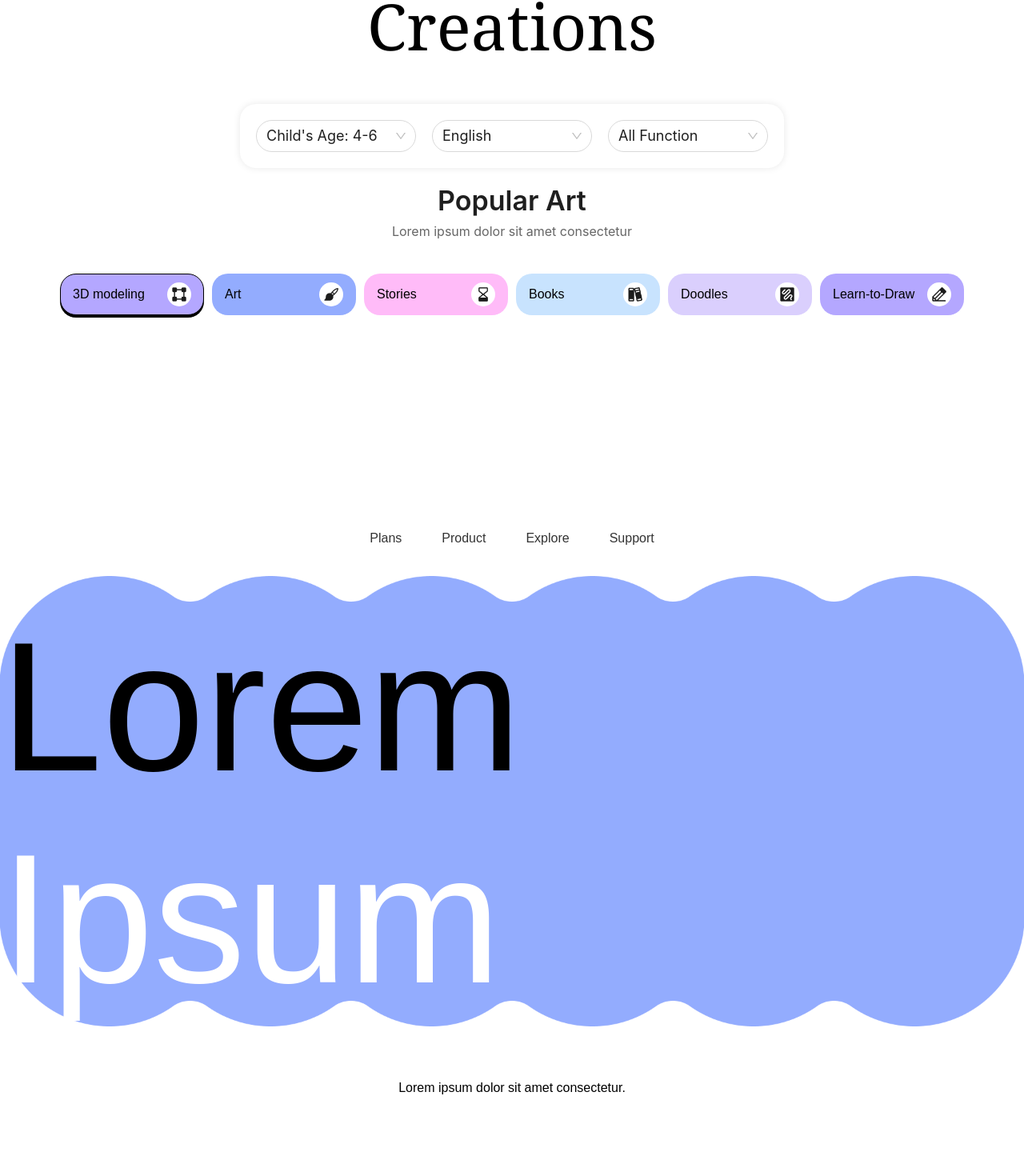
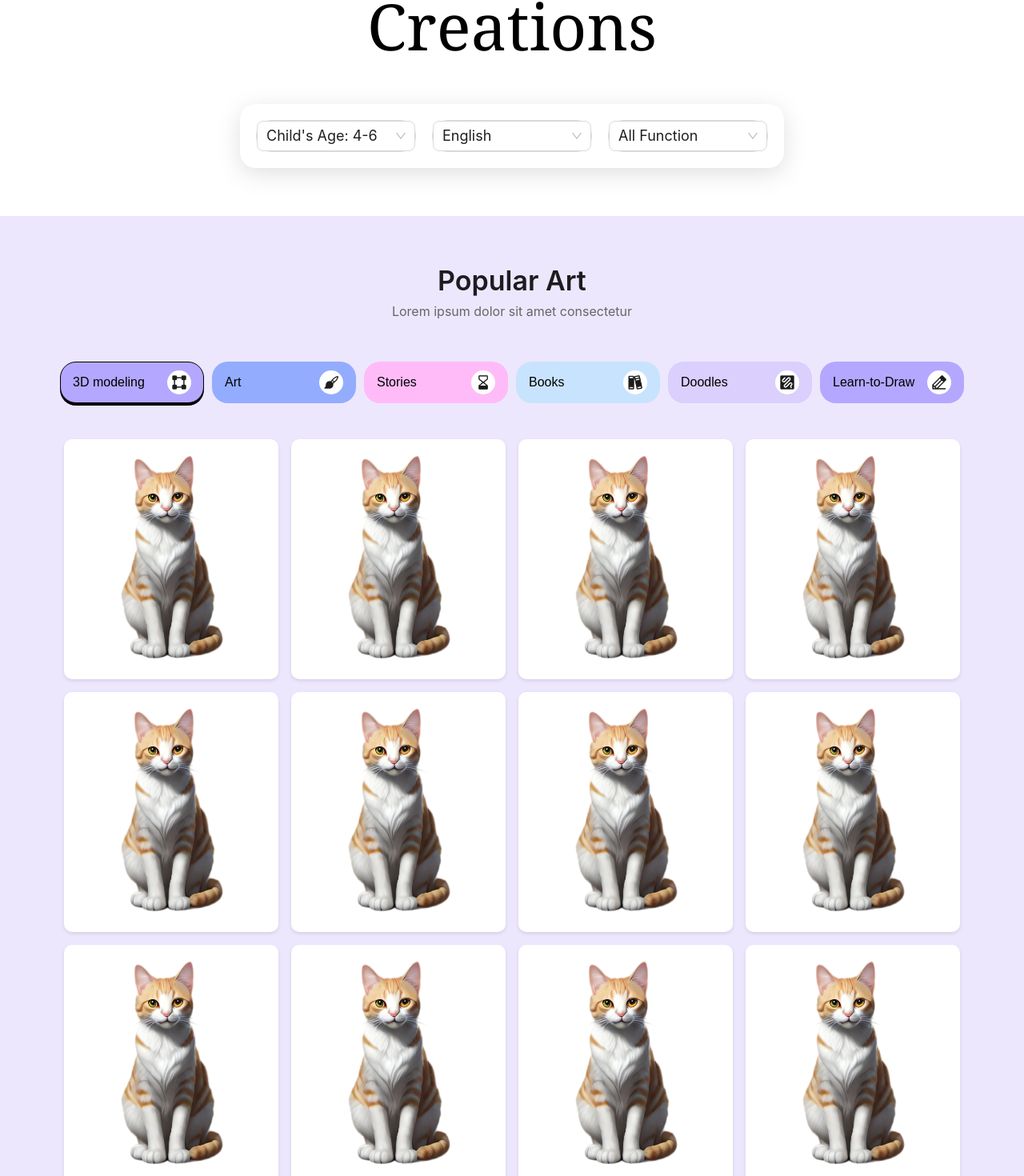
Before and after one commit to RaheelArif/kidgeni, a Next.js app: page /explore in a window 1280 px wide. Shown: the part 210-1680 px from the top of the page at 80% size. Built offline with nearby package versions, Linux system fonts and the light colour scheme; what @ant-design/nextjs-registry would draw is missing.

Commit message:
explore page

```diff
--- a/src/components/explore/DiscoverSection.js
+++ b/src/components/explore/DiscoverSection.js
@@ -19,7 +19,7 @@ const DiscoverSection = () => {
         <Select
           defaultValue="Child's Age: 4-6"
           size="large"
-          bordered={false}
+
           className={styles.selectMenu}
           onChange={handleSelectChange}
           options={[
@@ -30,7 +30,7 @@ const DiscoverSection = () => {
         <Select
           defaultValue="English"
           size="large"
-          bordered={false}
+
           className={styles.selectMenu}
           onChange={handleSelectChange}
           options={[
@@ -41,7 +41,7 @@ const DiscoverSection = () => {
         <Select
           defaultValue="All Function"
           size="large"
-          bordered={false}
+
           className={styles.selectMenu}
           onChange={handleSelectChange}
           options={[
--- a/src/components/explore/DiscoverSection.module.scss
+++ b/src/components/explore/DiscoverSection.module.scss
@@ -2,6 +2,7 @@
   display: flex;
   flex-direction: column;
   align-items: center;
+  padding-bottom: 60px;
 }
 .titlesWrapper {
   display: flex;
@@ -35,8 +36,7 @@
   background-color: white;
   padding: 20px;
   border-radius: 20px;
-  box-shadow: 0px 0px 10px rgb(232, 232, 232);
-}
+  box-shadow: rgba(100, 100, 111, 0.2) 0px 7px 29px 0px;}
 
 .selectMenu {
   background-color: white;
--- a/src/components/explore/PopularArtSection.js
+++ b/src/components/explore/PopularArtSection.js
@@ -1,19 +1,17 @@
 "use client";
 import React, { useState, useRef, useEffect } from "react";
-import { Typography } from "antd";
+import { Col, Row, Typography } from "antd";
 import styles from "./PopularArtSection.module.scss";
-import {
-  EditOutlined,
-  ClockCircleOutlined,
-  BookOutlined,
-} from "@ant-design/icons";
-import Image from 'next/image';
+
+import Image from "next/image";
 import modelingImage from "/public/icons/modeling.png";
 import ArtImage from "/public/icons/Art.png";
 import StoriesImage from "/public/icons/Stories.png";
 import BooksImage from "/public/icons/Books.png";
 import DoodlesImage from "/public/icons/Doodles.png";
 import drawImage from "/public/icons/Learn-to-Draw.png";
+import dummyCatImage from "/public/images/dummyCat.png";
+import PopularCard from "./PopularCard";
 const { Title, Paragraph } = Typography;
 
 const PopularArtSection = () => {
@@ -23,7 +21,9 @@ const PopularArtSection = () => {
   const filters = [
     {
       label: "3D modeling",
-      icon: <Image className={styles.cardImg} src={modelingImage} alt="Art Icon" />,
+      icon: (
+        <Image className={styles.cardImg} src={modelingImage} alt="Art Icon" />
+      ),
       value: "3D modeling",
       color: "#B4A7FF",
     },
@@ -35,19 +35,25 @@ const PopularArtSection = () => {
     },
     {
       label: "Stories",
-      icon: <Image className={styles.cardImg} src={StoriesImage} alt="Art Icon" />,
+      icon: (
+        <Image className={styles.cardImg} src={StoriesImage} alt="Art Icon" />
+      ),
       value: "Stories",
       color: "#FFBBF8",
     },
     {
       label: "Books",
-      icon: <Image className={styles.cardImg} src={BooksImage} alt="Art Icon" />,
+      icon: (
+        <Image className={styles.cardImg} src={BooksImage} alt="Art Icon" />
+      ),
       value: "Books",
       color: "#C8E3FE",
     },
     {
       label: "Doodles",
-      icon: <Image className={styles.cardImg} src={DoodlesImage} alt="Art Icon" />,
+      icon: (
+        <Image className={styles.cardImg} src={DoodlesImage} alt="Art Icon" />
+      ),
       value: "Doodles",
       color: "#DACFFD",
     },
@@ -68,7 +74,9 @@ const PopularArtSection = () => {
   // Scroll to the right when component mounts
   useEffect(() => {
     if (cardsWrapperRef.current) {
-      cardsWrapperRef.current.scrollLeft = cardsWrapperRef.current.scrollWidth - cardsWrapperRef.current.offsetWidth;
+      cardsWrapperRef.current.scrollLeft =
+        cardsWrapperRef.current.scrollWidth -
+        cardsWrapperRef.current.offsetWidth;
     }
   }, []);
 
@@ -102,6 +110,84 @@ const PopularArtSection = () => {
           ))}
         </div>
       </div>
+      <div className="conatiner">
+        <Row gutter={[16, 16]}>
+        <Col  md={12} lg={6}>
+            <PopularCard
+              imageUrl={dummyCatImage}
+              title="Cat Orange Standing"
+              likes={100}
+            />
+          </Col><Col  md={12} lg={6}>
+            <PopularCard
+              imageUrl={dummyCatImage}
+              title="Cat Orange Standing"
+              likes={100}
+            />
+          </Col><Col  md={12} lg={6}>
+            <PopularCard
+              imageUrl={dummyCatImage}
+              title="Cat Orange Standing"
+              likes={100}
+            />
+          </Col><Col  md={12} lg={6}>
+            <PopularCard
+              imageUrl={dummyCatImage}
+              title="Cat Orange Standing"
+              likes={100}
+            />
+          </Col><Col  md={12} lg={6}>
+            <PopularCard
+              imageUrl={dummyCatImage}
+              title="Cat Orange Standing"
+              likes={100}
+            />
+          </Col><Col  md={12} lg={6}>
+            <PopularCard
+              imageUrl={dummyCatImage}
+              title="Cat Orange Standing"
+              likes={100}
+            />
+          </Col><Col  md={12} lg={6}>
+            <PopularCard
+              imageUrl={dummyCatImage}
+              title="Cat Orange Standing"
+              likes={100}
+            />
+          </Col><Col  md={12} lg={6}>
+            <PopularCard
+              imageUrl={dummyCatImage}
+              title="Cat Orange Standing"
+              likes={100}
+            />
+          </Col><Col  md={12} lg={6}>
+            <PopularCard
+              imageUrl={dummyCatImage}
+              title="Cat Orange Standing"
+              likes={100}
+            />
+          </Col><Col  md={12} lg={6}>
+            <PopularCard
+              imageUrl={dummyCatImage}
+              title="Cat Orange Standing"
+              likes={100}
+            />
+          </Col><Col  md={12} lg={6}>
+            <PopularCard
+              imageUrl={dummyCatImage}
+              title="Cat Orange Standing"
+              likes={100}
+            />
+          </Col><Col  md={12} lg={6}>
+            <PopularCard
+              imageUrl={dummyCatImage}
+              title="Cat Orange Standing"
+              likes={100}
+            />
+          </Col>
+
+        </Row>
+      </div>
     </div>
   );
 };
--- a/src/components/explore/PopularArtSection.module.scss
+++ b/src/components/explore/PopularArtSection.module.scss
@@ -1,7 +1,8 @@
 .popularArtSectionContainer {
-  padding: 20px;
+  padding: 60px 0px;
   display: flex;
   flex-direction: column;
+  background-color: #ede7fe;
   gap: 15px;
 }
 
@@ -17,34 +18,32 @@
 .subTitle {
   color: #666;
 }
-.cardsScrollWrapper{
-display: flex;
-justify-content: center;
+.cardsScrollWrapper {
+  display: flex;
+  justify-content: center;
   margin-bottom: 15px;
   width: 100%;
 }
 
 .cardsWrapper {
   display: flex;
+  padding: 10px;
   gap: 10px;
   overflow-x: auto !important; /* Enable horizontal scroll */
   overflow-y: hidden;
   scrollbar-width: none; /* Firefox */
   -ms-overflow-style: none; /* IE and Edge */
   &::-webkit-scrollbar {
-      display: none; /* Chrome, Safari, and Opera */
+    display: none; /* Chrome, Safari, and Opera */
   }
-
-
 }
-
 
 .card {
   display: flex;
   justify-content: space-between;
   align-items: center;
   padding: 10px 15px;
-   border-radius: 20px;
+  border-radius: 20px;
   width: 180px;
   min-width: 180px;
   white-space: nowrap;
@@ -53,17 +52,14 @@ justify-content: center;
   margin-bottom: 5px;
   border: 1px solid transparent;
   box-shadow: 0px 3px transparent;
-
 }
-
-
 
 .filterIcon {
   display: flex;
   margin-left: 10px;
   align-items: center;
   justify-content: center;
- background-color: white;
+  background-color: white;
 
   border-radius: 50%;
   width: 30px;
@@ -71,11 +67,11 @@ justify-content: center;
 }
 
 .selected {
-  border: 1px solid #000 ;
+  border: 1px solid #000;
   box-shadow: 0px 3px black;
   transition: 0.5s;
 }
-.cardImg{
+.cardImg {
   width: 18px;
   height: 18px;
   object-fit: contain;
--- /dev/null
+++ b/src/components/explore/PopularCard.js
@@ -0,0 +1,42 @@
+"use client";
+import React, { useState } from "react";
+import styles from "./PopularCard.module.scss";
+import {
+  HeartOutlined,
+  BookOutlined,
+  HeartFilled,
+  BookFilled,
+} from "@ant-design/icons";
+import Image from "next/image";
+
+const PopularCard = ({ imageUrl, title, likes }) => {
+  const [isHovered, setIsHovered] = useState(false);
+
+  return (
+    <div
+      className={`${styles.card} ${isHovered ? styles.hovered : ""}`}
+      onMouseEnter={() => setIsHovered(true)}
+      onMouseLeave={() => setIsHovered(false)}
+    >
+      <Image src={imageUrl} alt={title} className={styles.image} />
+      {isHovered && (
+        <div className={styles.overlay}>
+          <div className={styles.topIcons}>
+            <span className={styles.icon}>
+              <BookOutlined />
+            </span>
+            <span className={styles.likeCount}>
+              {likes}
+              <span className={styles.iconHeart}>
+                <HeartOutlined />
+              </span>
+            </span>
+          </div>
+          <div className={styles.title}>{title}</div>
+        </div>
+      )}
+    </div>
+  );
+};
+
+export default PopularCard;
--- /dev/null
+++ b/src/components/explore/PopularCard.module.scss
@@ -0,0 +1,103 @@
+.card {
+    position: relative;
+    overflow: hidden;
+    display: flex;
+    justify-content: center;
+    border-radius: 10px;
+    transition: background-color 0.3s ease;
+    background-color: #fff;
+    box-shadow: 0 2px 4px rgba(0, 0, 0, 0.1);
+
+    &:hover {
+        box-shadow: 0 4px 8px rgba(0, 0, 0, 0.2);
+
+        .overlay {
+          opacity: 1;
+        }
+
+    }
+}
+
+.image {
+  display: block;
+  width: 100%;
+  height: auto;
+  padding: 20px;
+  max-height: 300px;
+  object-fit: contain;
+    transition: transform 0.3s ease;
+}
+
+
+.overlay {
+  position: absolute;
+  top: 0;
+  left: 0;
+  width: 100%;
+  height: 100%;
+  background-color: rgba(128, 128, 128, 0.5);
+  display: flex;
+  flex-direction: column;
+  justify-content: space-between;
+  padding: 10px;
+  opacity: 0;
+  transition: opacity 0.3s ease;
+}
+
+.topIcons{
+  display: flex;
+  justify-content: flex-start;
+  align-items: center;
+    gap: 10px;
+}
+
+.icon {
+  display: flex;
+  align-items: center;
+  justify-content: center;
+  border-radius: 50%;
+    // border:1px solid #000;
+    padding: 10px;
+    background-color: #fff;
+
+  svg {
+    font-size: 1em;
+    color: #000;
+  }
+}
+.iconHeart{
+    display: flex;
+    align-items: center;
+    justify-content: center;
+    border-radius: 50%;
+      border:1px solid #000;
+      padding: 10px;
+      margin-right: -10px;
+      margin-left: 3px;
+      background-color: #fff;
+
+    svg {
+      font-size: 1em;
+      color: #000;
+    }
+  }
+
+.likeCount {
+  background-color: #fff;
+  border-radius: 20px;
+
+  padding: 0px 10px;
+  font-weight: bold;
+    display: flex;
+    justify-content: space-between;
+    align-items: center;
+  color:#000;
+    margin-left: auto;
+}
+
+.title {
+  font-weight: bold;
+  text-align: center;
+  color: white;
+    margin-top: 25px;
+}
--- a/src/styles/globals.css
+++ b/src/styles/globals.css
@@ -1,3 +1,6 @@
-body{
+body {
   font-family: sans-serif;
 }
+.conatiner {
+  padding: 0px 80px;
+}
```
Also changed, not shown: public/images/dummyCat.png (added).
